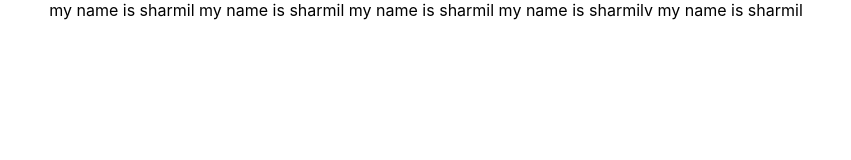
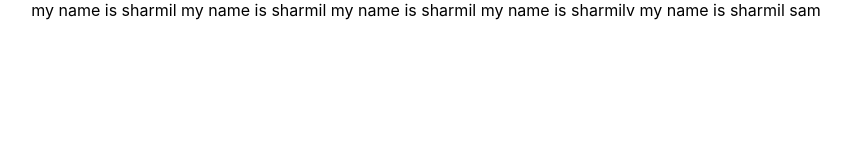
Before and after one commit to kathiriyasharmil/32, a React (Create React App) app: page / in a window 1280 px wide. Shown: the top 160 px of the page, without its empty margins (214-1065 px from the left). Built offline with nearby package versions, Linux system fonts and the light colour scheme.

Commit message:
this is my sam 12 commit

```diff
--- a/src/App.js
+++ b/src/App.js
@@ -9,6 +9,7 @@ function App() {
       my name is sharmil
       my name is sharmilv
       my name is sharmil
+     sam
     </div>
   );
 }
```
